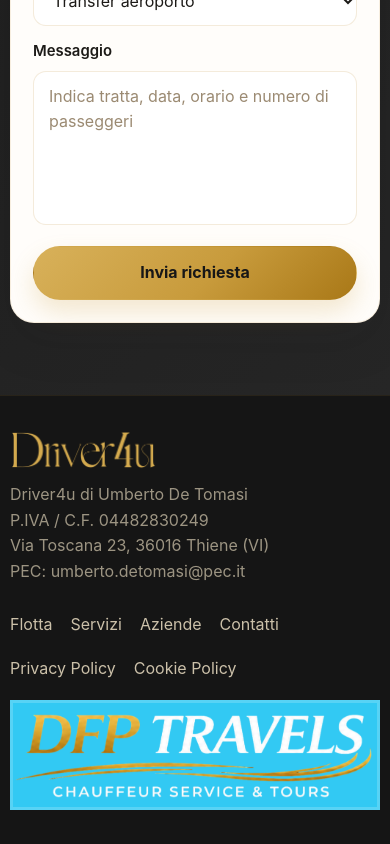
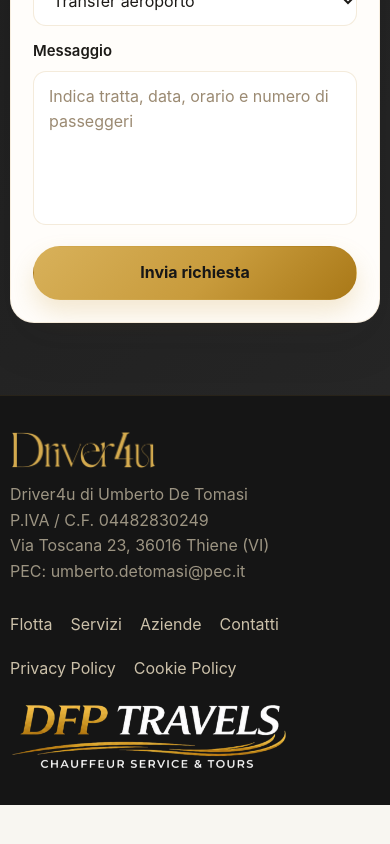
Before and after one commit to dfpcapitalsrl-ops/Driver4u, a Next.js app: page / in a window 390 px wide. Shown: the part 9828-10672 px from the top of the page. After the commit the page ends 10633 px from the top, so only its background shows below. Built offline with nearby package versions, Linux system fonts and the light colour scheme.

Commit message:
Remove blue box and reduce DFP Travels logo

```diff
--- a/styles/globals.css
+++ b/styles/globals.css
@@ -144,9 +144,9 @@ textarea { resize: none; min-height: 128px; }
 .footer-links a { color: rgba(255, 241, 211, 0.78); }
 .footer-links a:hover { color: #ffffff; }
 .footer-side { display: flex; flex-direction: column; align-items: flex-end; gap: 18px; }
-.dfp-logo-box { width: 430px; height: 120px; display: flex; align-items: center; justify-content: center; overflow: hidden; background: #32c9f3; border: 3px solid rgba(255,255,255,0.18); transition: transform 0.25s ease, border-color 0.25s ease; }
-.dfp-logo-box img { width: 100%; height: 100%; object-fit: contain; object-position: center; }
-.dfp-logo-box:hover { transform: translateY(-3px); border-color: rgba(200,155,60,0.75); }
+.dfp-logo-box { width: 300px; height: auto; display: flex; align-items: center; justify-content: center; background: transparent; border: 0; overflow: visible; transition: transform 0.25s ease, opacity 0.25s ease; }
+.dfp-logo-box img { width: 100%; height: auto; object-fit: contain; object-position: center; }
+.dfp-logo-box:hover { transform: translateY(-3px); opacity: 0.92; }
 .floating-whatsapp { position: fixed; bottom: 22px; right: 22px; width: 60px; height: 60px; background: #25d366; color: #fff; border-radius: 50%; display: flex; align-items: center; justify-content: center; box-shadow: 0 14px 34px rgba(37, 211, 102, 0.35); z-index: 999; transition: transform 0.2s ease, box-shadow 0.2s ease; }
 .floating-whatsapp svg { width: 30px; height: 30px; fill: #ffffff; }
 .floating-whatsapp:hover { transform: translateY(-3px) scale(1.05); box-shadow: 0 16px 42px rgba(37, 211, 102, 0.48); }
@@ -185,7 +185,7 @@ textarea { resize: none; min-height: 128px; }
   .footer-logo-image { height: 40px; }
   .footer-inner { flex-direction: column; }
   .footer-side { align-items: flex-start; width: 100%; }
-  .dfp-logo-box { width: min(100%, 430px); height: 110px; }
+  .dfp-logo-box { width: min(100%, 280px); }
   .cookie-banner { flex-direction: column; align-items: flex-start; }
 }
 @media (max-width: 560px) {
```
